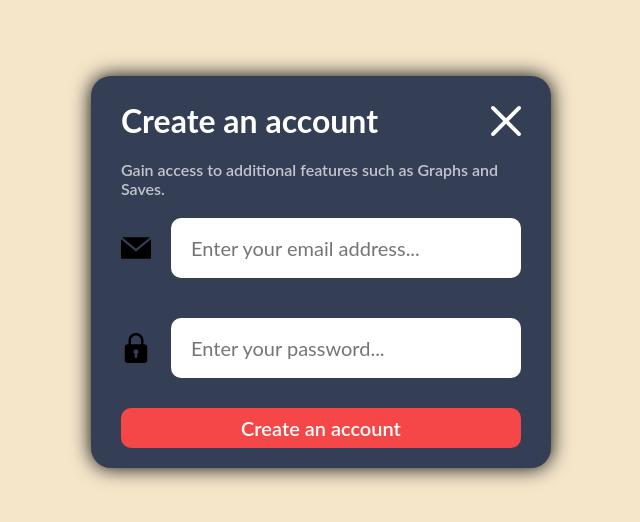
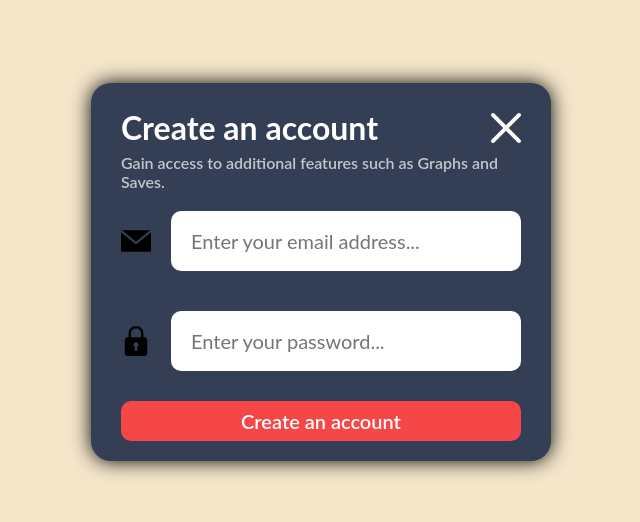
Before and after one commit to Rig14/simple-productivity, a React (Create React App) app: page /signup in a window 1280 px wide. Shown: the part 128-650 px from the top of the page, without its empty margins (319-959 px from the left). Built offline with nearby package versions, Linux system fonts and the light colour scheme; no server answers.

Commit message:
removed unused packages & optimized navbar

```diff
--- a/package.json
+++ b/package.json
@@ -17,7 +17,6 @@
     "react-router-dom": "^5.2.0",
     "react-scripts": "4.0.3",
     "typescript": "^4.3.2",
-    "uuid": "^8.3.2",
     "web-vitals": "^1.1.2"
   },
   "scripts": {
@@ -48,7 +47,6 @@
   },
   "devDependencies": {
     "@types/react-router-dom": "^5.1.7",
-    "@types/uuid": "^8.3.0",
     "@typescript-eslint/eslint-plugin": "^4.26.0",
     "@typescript-eslint/parser": "^4.26.0",
     "eslint": "^7.28.0",
--- a/src/components/Navbar.tsx
+++ b/src/components/Navbar.tsx
@@ -1,24 +1,12 @@
-import React, { useEffect, useState } from 'react';
+import React from 'react';
 import { Link } from 'react-router-dom';
 import { auth } from '../firebase';
 import Logo from '../assets/logo.png';
 
 const Navbar = (): JSX.Element => {
-  const [userAuth, setUserAuth] = useState<boolean>();
-
-  useEffect(() => {
-    if (auth.currentUser?.uid != null) {
-      setUserAuth(true);
-    } else {
-      setUserAuth(false);
-    }
-    // there is no way that i can remove it
-    // eslint-disable-next-line react-hooks/exhaustive-deps
-  }, [auth.currentUser?.uid]);
-
   const showLinks = (): JSX.Element => {
     // links when user is signed in
-    if (userAuth === true) {
+    if (auth.currentUser !== null) {
       return (
         <>
           <Link to="/todo">Todo</Link>
@@ -46,9 +34,6 @@ const Navbar = (): JSX.Element => {
     );
   };
 
-  // eslint-disable-next-line no-console
-  console.log(showLinks);
-
   return (
     <>
       <div className="navbar">
--- a/src/pages/Login.tsx
+++ b/src/pages/Login.tsx
@@ -217,12 +217,11 @@ const Login = (): JSX.Element => {
     <div className="bg">
       <div className="form-box">
         <div className="button-div">
+          <h1>Login</h1>
           <button onClick={back} className="go-back" type="button">
             <img src={Close} alt="close" />
           </button>
         </div>
-
-        <h1>Login</h1>
         <div className="input-container">
           <div>
             <img src={Email} alt="email" />
--- a/src/pages/Signup.tsx
+++ b/src/pages/Signup.tsx
@@ -131,11 +131,11 @@ const SignUp = (): JSX.Element => {
     <div className="bg">
       <div className="form-box">
         <div className="button-div">
+          <h1>Create an account</h1>
           <button onClick={back} className="go-back" type="button">
             <img src={Close} alt="close" />
           </button>
         </div>
-        <h1>Create an account</h1>
         <p className="signup-information">
           Gain access to additional features such as Graphs and Saves.
         </p>
--- a/src/style.css
+++ b/src/style.css
@@ -75,19 +75,25 @@
   padding: 20px 30px 20px 30px;
   box-shadow: 0px 0px 20px black;
 }
-.form-box h1 {
-  color: white;
-  margin-top: 25px;
-  position: relative;
-  top: -20px;
-  width: fit-content;
-}
 .form-box .button-div {
   width: 100%;
+  display: flex;
+}
+.form-box .button-div h1 {
+  color: white;
+  align-self: start;
+  margin-right: auto;
   position: relative;
+  top: -17px;
+}
+@media screen and (min-width: 700px) {
+  .form-box .button-div h1{
+    top: 5px;
+  }
 }
 .go-back {
   position: relative;
+  margin-left: auto;
   left: 10px;
   width: 50px;
   height: 50px;
@@ -96,7 +102,6 @@
   cursor: pointer;
   border-radius: 10px;
   padding: 10px;
-  float: inline-end;
 }
 .go-back img {
   filter: invert(100%) sepia(99%) saturate(2%) hue-rotate(69deg)
@@ -106,7 +111,7 @@
   background-color: #252b38;
 }
 .go-back:active {
-  outline: 4px solid #4c5d81;
+  border: 4px solid #4c5d81;
 }
 .go-back img {
   width: 100%;
```
Also changed, not shown: 1 other file (tests, documents, lock files or other folders).
